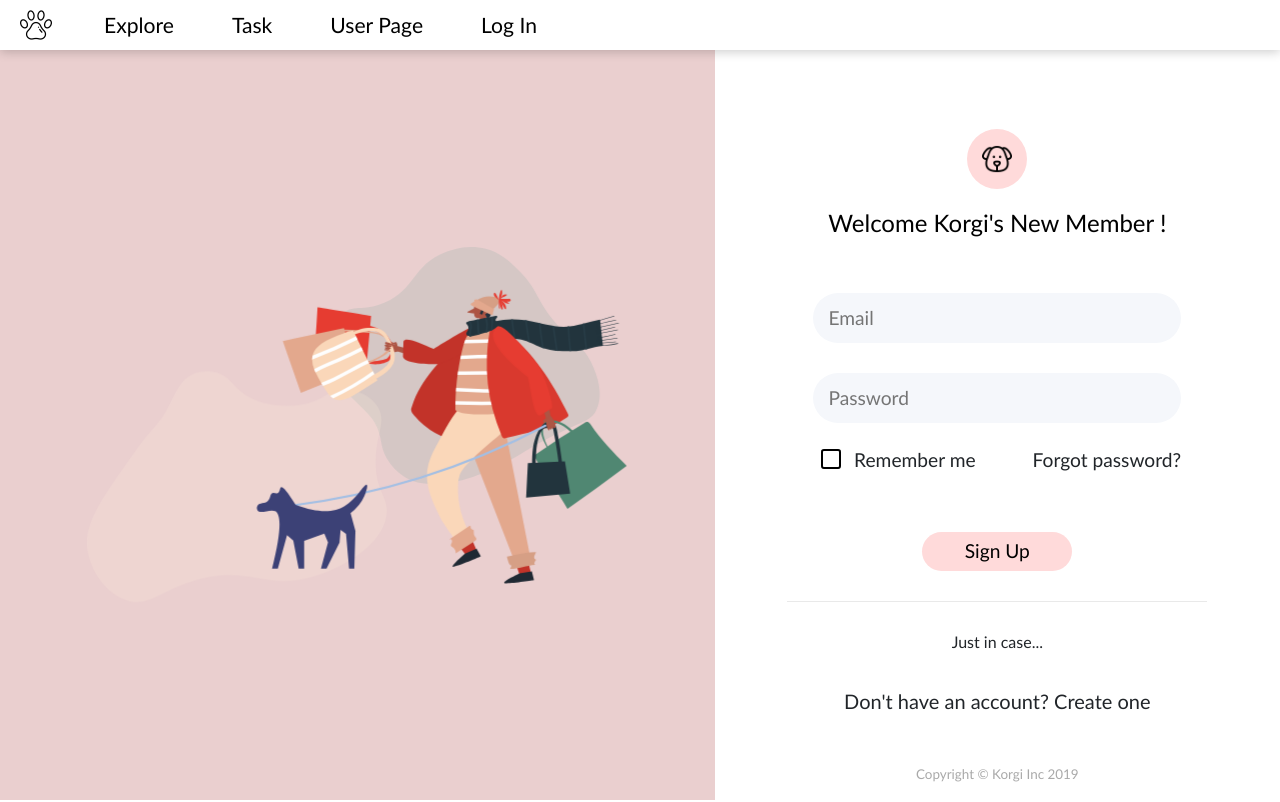
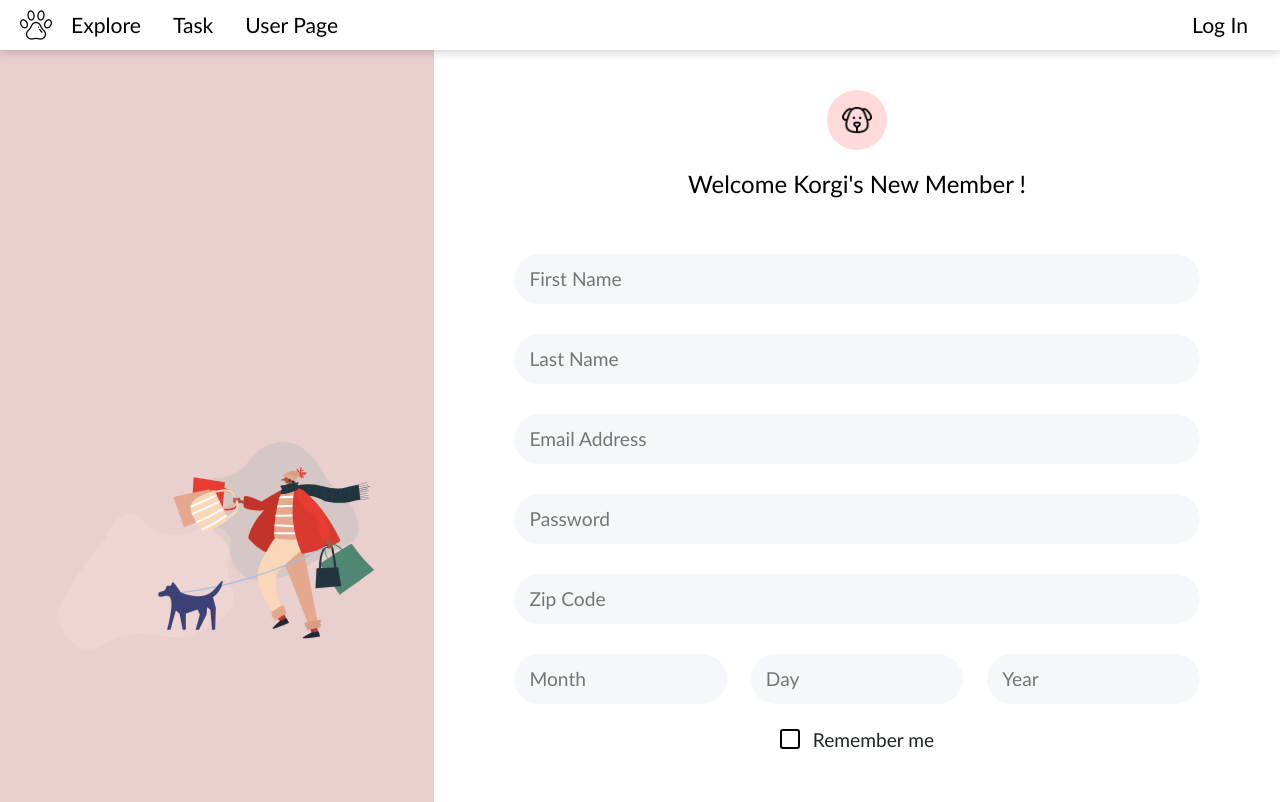
Before and after one commit to sunnyledev/korgi, a React (Create React App) app in the folder client/: page /sign-up in a window 1280 px wide. Shown: the top 802 px of the page. Built offline with nearby package versions, Linux system fonts and the light colour scheme.

Commit message:
Half way building sign up page and completed putting log in to the right on nav bar

```diff
--- a/client/src/components/Navbar/index.js
+++ b/client/src/components/Navbar/index.js
@@ -10,7 +10,7 @@
 function Navbar() {
     return (
         <nav className="navbar">
-            <img id="remove-image" src={track} alt="Main page"/>
+            <img id="home-image" src={track} alt="Main page"/>
             <ul id="menu">
                 <li>
                     <Link to="/discover"
@@ -47,8 +47,8 @@
                               className={
                               window.location.pathname === "/" || window.location.pathname === "/login"
                                   ? "nav-link active"
-                                  : "nav-link"
-                          }>
+                                  : "nav-link"}
+                        >
                             Log In
                         </Link>
                     </li>
--- a/client/src/components/Navbar/style.css
+++ b/client/src/components/Navbar/style.css
@@ -8,34 +8,41 @@
   display: flex;
   flex-flow: row wrap;
   align-items: center;
+  justify-content: stretch;
   padding-left: 20px;
   z-index: 1;
 }
 
-#remove-image {
+#home-image {
   position: absolute;
   cursor: pointer;
-
 }
 
 #menu {
   position: relative;
-  margin-left: 15px;
   height: 100%;
   align-items: center;
   list-style: none;
   display: flex;
   font-family: "Gill Sans", san-serif, serif;
   font-size: 1.2em;
+  margin-left: 35px;
+  padding: 0;
+  flex-grow: 2;
 }
 
 ul#menu > li {
-  display: inline;
-  margin: 8px 13px;
+  display: contents;
   padding: 0;
 }
 
-ul#menu > li > a {
+ul#menu > li:last-child {
+  display: flex;
+  flex-grow: 2;
+  justify-content: flex-end;
+}
+
+a {
   color: black;
 }
 
--- a/client/src/pages/SignIn/SignInSide.js
+++ b/client/src/pages/SignIn/SignInSide.js
@@ -39,9 +39,9 @@
             <img className='pup-image' src={dog} alt=''/>
           </div>
           <h4 className="welcome-text">Welcome to Korgi !</h4>
-          <input className="input-style" type="email"  placeholder="Email"/>
-          <input className="input-style" type="password"  placeholder="Password"/>
-          <div className="remember-me-forgot-pass-div">
+          <input className="input-style eighty-five-width" type="email"  placeholder="Email"/>
+          <input className="input-style eighty-five-width" type="password"  placeholder="Password"/>
+          <div className="remember-me-forgot-pass-div eighty-five-width">
             <input className="checkbox-input" type="checkbox" id="remember-me"/>
             <label htmlFor="remember-me">Remember me</label>
             <Link to='/forgot-password'>Forgot password?</Link>
--- a/client/src/pages/SignIn/signin-style.css
+++ b/client/src/pages/SignIn/signin-style.css
@@ -129,7 +129,7 @@
 
 .input-style {
     border-radius: 500px;
-    width: 70%;
+    /*width: 85%;*/
     padding: 0 15px;
     height: 50px;
     margin: 15px 0;
@@ -137,8 +137,11 @@
     background-color: #f5f7fb;
 }
 
+.eighty-five-width {
+    width: 85%;
+}
+
 .remember-me-forgot-pass-div {
-    width: 70%;
     display: flex;
     flex-flow: row wrap;
     align-items: center;
--- a/client/src/pages/SignUp/SignUp.js
+++ b/client/src/pages/SignUp/SignUp.js
@@ -1,4 +1,4 @@
-import React, { useState } from 'react';
+import React, {useEffect, useState} from 'react';
 import Avatar from '@material-ui/core/Avatar';
 import Button from '@material-ui/core/Button';
 import CssBaseline from '@material-ui/core/CssBaseline';
@@ -15,19 +15,6 @@
 import "./signup-style.css";
 import dog from "../SignIn/dog.png";
 import ImageSVG from "./ImageSVG";
-
-function Copyright() {
-  return (
-    <Typography variant="body2" color="textSecondary" align="center">
-      {'Copyright © '}
-      <Link color="inherit" href="https://material-ui.com/">
-        Korgi Inc
-      </Link>{' '}
-      {new Date().getFullYear()}
-      {'.'}
-    </Typography>
-  );
-}
 
 function SignUp() {
   // React Hook states
@@ -49,27 +36,48 @@
     console.log(userData);
   };
 
+    const allDaysMonthsYears = (n=0,m=0, isYear=false) => {
+        let currentYear;
+        if (isYear) { currentYear = new Date().getFullYear() + 1 }
+
+        let numbers = [];
+        for (let i = n; i < (isYear ? currentYear : m); i++) {
+            numbers.push(<option key={i} value={i}/> );
+        }
+        return numbers;
+    };
+
   return (
-      <div className="signup-outer">
+      <div className="signin-outer">
           <div className="image-div">
               <ImageSVG style={{width: "80%"}}/>
           </div>
-          <div className='signin-div'>
+          <div className='sigup-div signin-div'>
               <div id="image-outer">
                   <img className='pup-image' src={dog} alt=''/>
               </div>
               <h4 className="welcome-text">Welcome Korgi's New Member !</h4>
-              <input className="input-style" type="email"  placeholder="Email"/>
-              <input className="input-style" type="password"  placeholder="Password"/>
+              <input className="input-style eighty-five-width" type="text"  placeholder="First Name" required/>
+              <input className="input-style eighty-five-width" type="text"  placeholder="Last Name" required/>
+              <input className="input-style eighty-five-width" type="email"  placeholder="Email Address" required/>
+              <input className="input-style eighty-five-width" type="password"  placeholder="Password" required/>
+              <input className="input-style eighty-five-width" type="text"  placeholder="Zip Code" required/>
+              <div className="date-div">
+                  <input className="input-style flex-grow-width" type="text"  placeholder="Month" required list="month-data"/>
+                  <input className="input-style flex-grow-width" type="text"  placeholder="Day" required list="day-data"/>
+                  <input className="input-style flex-grow-width" type="text"  placeholder="Year" required list="year-data"/>
+                  <datalist id="month-data">{allDaysMonthsYears(1,13)}</datalist>
+                  <datalist id="day-data">{allDaysMonthsYears(1,32)}</datalist>
+                  <datalist id="year-data">{allDaysMonthsYears(1979, 0, true)}</datalist>
+              </div>
               <div className="remember-me-forgot-pass-div">
                   <input className="checkbox-input" type="checkbox" id="remember-me"/>
                   <label htmlFor="remember-me">Remember me</label>
-                  <Link to='/forgot-password'>Forgot password?</Link>
               </div>
               <button className="sign-in">Sign Up</button>
               <div className="divider-div"/>
               <h6>Just in case...</h6>
-              <h5 style={{marginTop: '30px'}}>Don't have an account? <Link to={'/sign-up'}>Create one</Link></h5>
+              <h5 style={{marginTop: '30px'}}>Already have an account? <Link to={'/login'}>Sign in</Link></h5>
               <p style={{fontSize: '0.7em', color: '#a9a9a9', bottom: 0, position: 'absolute'}}>Copyright © Korgi Inc 2019</p>
           </div>
       </div>
--- a/client/src/pages/SignUp/signup-style.css
+++ b/client/src/pages/SignUp/signup-style.css
@@ -8,3 +8,15 @@
     width: 100vw;
     overflow: auto;
 }
+
+.flex-grow-width {
+    /*flex-grow: 1;*/
+    width: 31%;
+}
+
+.date-div {
+    width: 85%;
+    display: flex;
+    justify-content: space-between;
+    /*align-items: stretch;*/
+}
```
Lines whose indentation alone changed are shown as unchanged.
